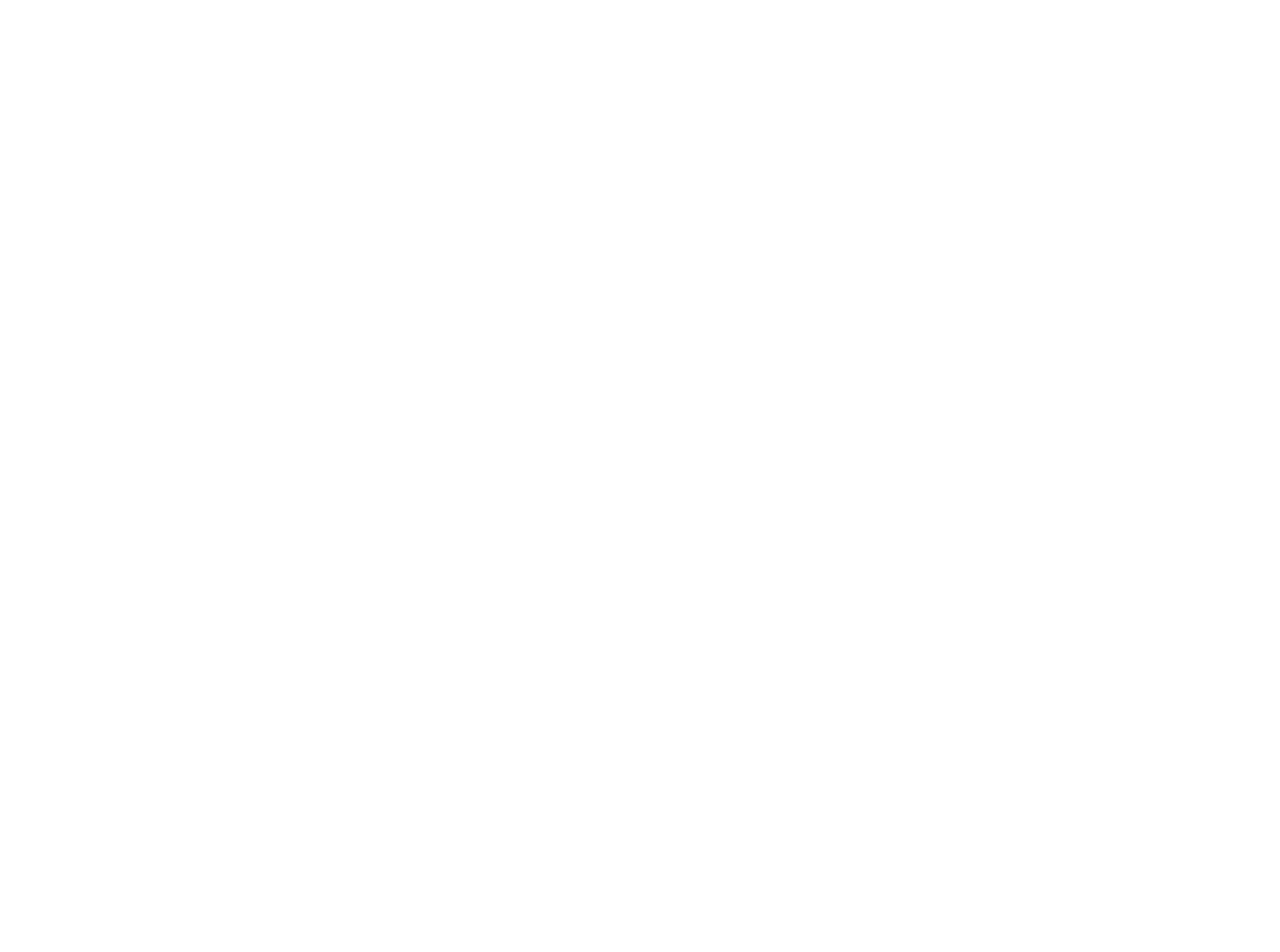
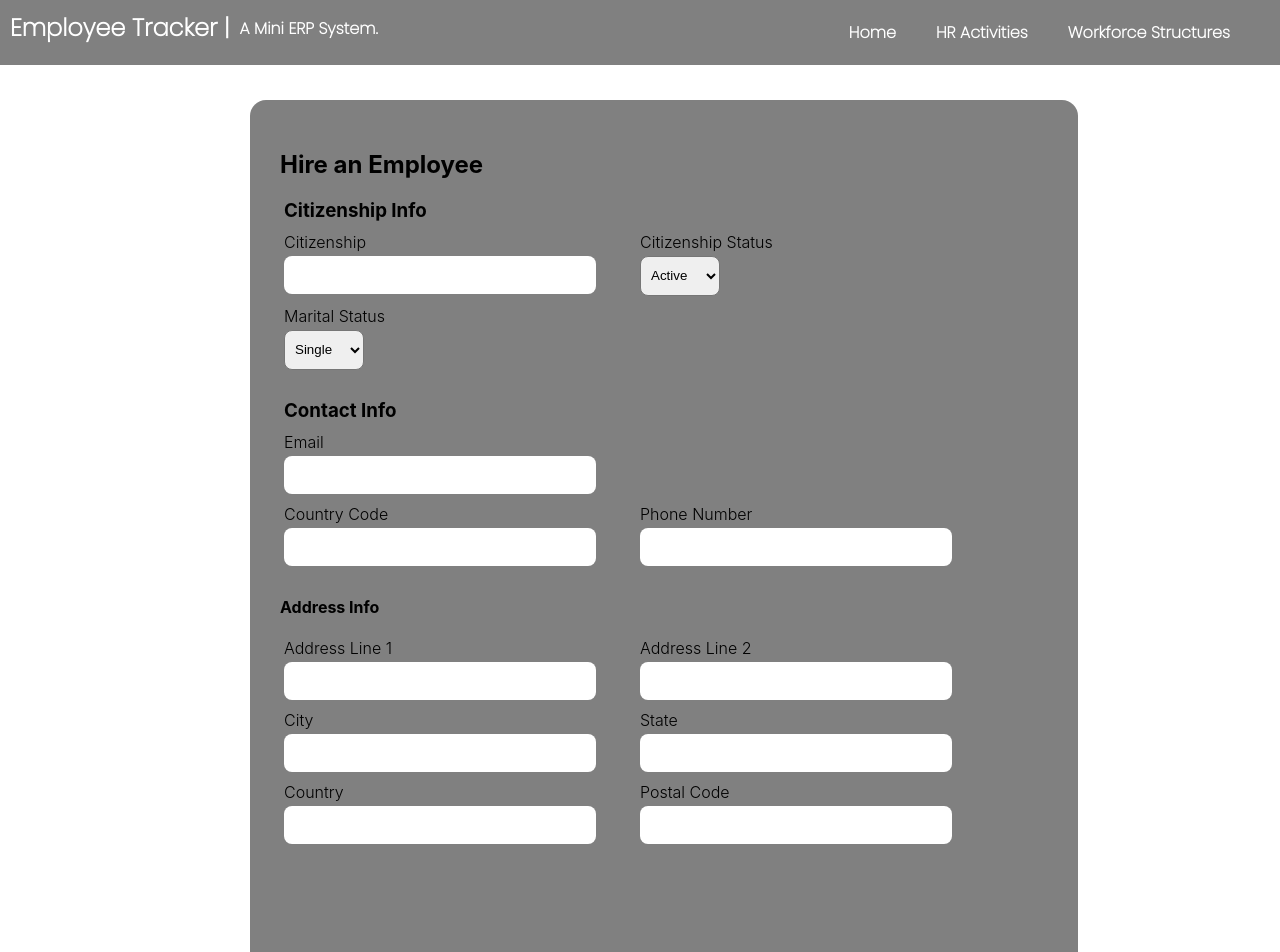
Before and after one commit to gowrishankar356/MiniERP, a React (Create React App) app in the folder minierp/: page /demographicDetails in a window 1280 px wide. Before the commit this address had no page. Shown: the top 952 px of the page. Before the commit the page ends 800 px from the top, so only its background shows below. Built offline with nearby package versions, Linux system fonts and the light colour scheme; a web font is replaced by a local one.

Commit message:
fixed form back and next for some pages

```diff
--- a/minierp/src/components/CompensationInfo/index.jsx
+++ b/minierp/src/components/HRActivities/Hiring/CreatePerson/CompensationDetails/index.jsx
@@ -2,10 +2,10 @@
 import { useNavigate } from "react-router-dom";
 import axios from "axios";
 import styles from "./styles.module.css";
-import NavBar from "../NavBar";
+import NavBar from "../../../../NavBar";
 
-import Table from "../Table";
-import { AddtionalCompensationForm } from "../AdditionalCompensationForm";
+import Table from "../../../../Table";
+import { AddtionalCompensationForm } from "../../../../AdditionalCompensationForm";
 
 const CompensationInfo = () => {
   const [compensationFormOpen, setCompensationFormOpen] = useState(false);
--- a/minierp/src/components/HRActivities/Hiring/CreatePerson/DemographicDetails/index.jsx
+++ b/minierp/src/components/HRActivities/Hiring/CreatePerson/DemographicDetails/index.jsx
@@ -17,16 +17,15 @@
     addressLine2: "",
     city: "",
     state: "",
-    country: "UNITED_STATES",
+    country: "",
     postalCode: "",
   });
-
 
   const navigate = useNavigate();
   const location = useLocation();
 
   const personalDetails = location.state?.personalDetails;
-  console.log(personalDetails)
+  const demographicDetails = location.state?.demographicDetails;
 
   const handleChange = (e) => {
     setdemographicInfo((prev) => ({
@@ -38,7 +37,12 @@
   const handleNext = async (e) => {
     e.preventDefault();
     try {
-      navigate("/employmentInfo");
+      navigate("/employmentInfo", {
+        state: {
+          personalDetails: personalDetails,
+          demographicDetails: demographicInfo,
+        },
+      });
     } catch (error) {
       console.log(error);
       alert("Error navigating to Employment Info form!");
@@ -48,7 +52,9 @@
   const handleBack = async (e) => {
     e.preventDefault();
     try {
-      navigate("/");
+      navigate("/personalDetails", {
+        state: { personalDetails: personalDetails },
+      });
     } catch (error) {
       console.log(error);
       alert("Error navigating back!");
@@ -79,7 +85,11 @@
                 type="text"
                 name="citizenship"
                 id="citizenship"
-                value={demographicInfo.citizenship}
+                value={
+                  demographicDetails?.citizenship
+                    ? demographicDetails.citizenship
+                    : demographicInfo.citizenship
+                }
                 onChange={handleChange}
                 required
               />
@@ -90,7 +100,11 @@
                 id="citizenshipStatus"
                 onChange={handleChange}
                 name="citizenshipStatus"
-                value={demographicInfo.citizenshipStatus}
+                value={
+                  demographicDetails?.citizenshipStatus
+                    ? demographicDetails.citizenshipStatus
+                    : demographicInfo.citizenshipStatus
+                }
                 required
               >
                 <option value="ACTIVE">Active</option>
@@ -106,7 +120,11 @@
               id="maritalStatus"
               onChange={handleChange}
               name="maritalStatus"
-              value={demographicInfo.maritalStatus}
+              value={
+                demographicDetails?.maritalStatus
+                  ? demographicDetails.maritalStatus
+                  : demographicInfo.maritalStatus
+              }
               required
             >
               <option value="MARRIED">Married</option>
@@ -123,7 +141,11 @@
                 type="email"
                 name="email"
                 id="email"
-                value={demographicInfo.email}
+                value={
+                  demographicDetails?.email
+                    ? demographicDetails.email
+                    : demographicInfo.email
+                }
                 onChange={handleChange}
                 required
               />
@@ -136,7 +158,11 @@
                 type="countryCode"
                 name="countryCode"
                 id="countryCode"
-                value={demographicInfo.countryCode}
+                value={
+                  demographicDetails?.countryCode
+                    ? demographicDetails.countryCode
+                    : demographicInfo.countryCode
+                }
                 onChange={handleChange}
                 required
               />
@@ -147,7 +173,11 @@
                 type="phoneNumber"
                 name="phoneNumber"
                 id="phoneNumber"
-                value={demographicInfo.phoneNumber}
+                value={
+                  demographicDetails?.phoneNumber
+                    ? demographicDetails.phoneNumber
+                    : demographicInfo.phoneNumber
+                }
                 onChange={handleChange}
                 required
               />
@@ -161,7 +191,11 @@
                 type="addressLine1"
                 name="addressLine1"
                 id="addressLine1"
-                value={demographicInfo.addressLine1}
+                value={
+                  demographicDetails?.addressLine1
+                    ? demographicDetails.addressLine1
+                    : demographicInfo.addressLine1
+                }
                 onChange={handleChange}
                 required
               />
@@ -172,7 +206,11 @@
                 type="addressLine2"
                 name="addressLine2"
                 id="addressLine2"
-                value={demographicInfo.addressLine1}
+                value={
+                  demographicDetails?.addressLine2
+                    ? demographicDetails.addressLine2
+                    : demographicInfo.addressLine1
+                }
                 onChange={handleChange}
                 required
               />
@@ -185,7 +223,11 @@
                 type="city"
                 name="city"
                 id="city"
-                value={demographicInfo.city}
+                value={
+                  demographicDetails?.city
+                    ? demographicDetails.city
+                    : demographicInfo.city
+                }
                 onChange={handleChange}
                 required
               />
@@ -196,7 +238,11 @@
                 type="state"
                 name="state"
                 id="state"
-                value={demographicInfo.state}
+                value={
+                  demographicDetails?.state
+                    ? demographicDetails.state
+                    : demographicInfo.state
+                }
                 onChange={handleChange}
                 required
               />
@@ -209,7 +255,11 @@
                 type="country"
                 name="country"
                 id="country"
-                value={demographicInfo.country}
+                value={
+                  demographicDetails?.country
+                    ? demographicDetails.country
+                    : demographicInfo.country
+                }
                 onChange={handleChange}
                 required
               />
@@ -220,7 +270,11 @@
                 type="postalCode"
                 name="postalCode"
                 id="postalCode"
-                value={demographicInfo.postalCode}
+                value={
+                  demographicDetails?.postalCode
+                    ? demographicDetails.postalCode
+                    : demographicInfo.postalCode
+                }
                 onChange={handleChange}
                 required
               />
--- a/minierp/src/components/EmploymentInfo/index.jsx
+++ b/minierp/src/components/HRActivities/Hiring/CreatePerson/EmploymentDetails/index.jsx
@@ -1,9 +1,9 @@
 import React, { useState } from "react";
-import { useNavigate } from "react-router-dom";
+import { useNavigate, useLocation } from "react-router-dom";
 import axios from "axios";
 
 import styles from "./styles.module.css";
-import NavBar from "../NavBar";
+import NavBar from "../../../../NavBar";
 
 const EmploymentInfo = () => {
   const [employmentInfo, setemploymentInfo] = useState({
@@ -15,6 +15,10 @@
   });
 
   const navigate = useNavigate();
+  const location = useLocation();
+
+  const personalDetails = location.state?.personalDetails;
+  const demographicDetails = location.state?.demographicDetails;
 
   const handleChange = (e) => {
     setemploymentInfo((prev) => ({
@@ -26,7 +30,7 @@
   const handleNext = async (e) => {
     e.preventDefault();
     try {
-      navigate("/compensationInfo");
+      navigate("/compensationDetails", {state : {personalDetails : personalDetails, demographicDetails : demographicDetails, employmentDetails : employmentInfo}});
     } catch (error) {
       console.log(error);
       alert("Error navigating to Compensation Info form!");
@@ -36,7 +40,7 @@
   const handleBack = async (e) => {
     e.preventDefault();
     try {
-      navigate("/");
+      navigate("/demographicDetails", {state : {personalDetails: personalDetails, demographicDetails : demographicDetails}});
     } catch (error) {
       console.log(error);
       alert("Error navigating back!");
--- a/minierp/src/components/EmploymentInfo/styles.module.css
+++ b/minierp/src/components/HRActivities/Hiring/CreatePerson/EmploymentDetails/styles.module.css
@@ -32,11 +32,11 @@
     background-color: rgb(230, 230, 230);
 }
 
-option:hover{
+option:hover {
     background-color: rgb(230, 230, 230);
 }
 
-button:hover{
+button:hover {
     background-color: rgb(180, 180, 180);
 }
 
@@ -62,7 +62,7 @@
     gap: 40px;
 }
 
-.buttons{
+.buttons {
     margin-top: 100px;
     display: flex;
     flex-direction: row;
--- a/minierp/src/components/HRActivities/Hiring/CreatePerson/PersonalDetails/index.jsx
+++ b/minierp/src/components/HRActivities/Hiring/CreatePerson/PersonalDetails/index.jsx
@@ -19,6 +19,8 @@
   const [companies, setCompanies] = useState([]);
 
   const navigate = useNavigate();
+  const location = useLocation();
+  const personalDetailsBack = location.state?.personalDetails;
 
   const handleChange = (e) => {
     setPersonalDetails((prev) => ({
@@ -30,7 +32,7 @@
   const handleNext = async (e) => {
     e.preventDefault();
     try {
-      navigate("/demographicInfo", {
+      navigate("/demographicDetails", {
         state: { personalDetails: personalDetails },
       });
     } catch (error) {
@@ -99,7 +101,11 @@
                 type="date"
                 name="hireDate"
                 id="hireDate"
-                value={personalDetails.hireDate}
+                value={
+                  personalDetailsBack.hireDate
+                    ? personalDetailsBack.hireDate
+                    : personalDetails.hireDate
+                }
                 onChange={handleChange}
                 required
               />
@@ -109,7 +115,11 @@
               <select
                 id="companyId"
                 name="companyId"
-                value={personalDetails.companyId}
+                value={
+                  personalDetailsBack.companyId
+                    ? personalDetailsBack.companyId
+                    : personalDetails.companyId
+                }
                 required
                 onChange={handleChange}
               >
@@ -130,7 +140,11 @@
               id="employeeType"
               onChange={handleChange}
               name="employeeType"
-              value={personalDetails.employeeType}
+              value={
+                personalDetailsBack.employeeType
+                  ? personalDetailsBack.employeeType
+                  : personalDetails.employeeType
+              }
               required
             >
               <option value="FULL_TIME">Full Time</option>
@@ -147,7 +161,11 @@
                 id="title"
                 onChange={handleChange}
                 name="title"
-                value={personalDetails.title}
+                value={
+                  personalDetailsBack.title
+                    ? personalDetailsBack.title
+                    : personalDetails.title
+                }
                 required
               >
                 <option value="MR">Mr.</option>
@@ -162,7 +180,11 @@
                 name="firstName"
                 placeholder="Eg: John"
                 id="firstName"
-                value={personalDetails.firstName}
+                value={
+                  personalDetailsBack.firstName
+                    ? personalDetailsBack.firstName
+                    : personalDetails.firstName
+                }
                 onChange={handleChange}
                 required
               />
@@ -174,7 +196,11 @@
                 name="lastName"
                 placeholder="Eg: Wick"
                 id="lastName"
-                value={personalDetails.lastName}
+                value={
+                  personalDetailsBack.lastName
+                    ? personalDetailsBack.lastName
+                    : personalDetails.lastName
+                }
                 onChange={handleChange}
                 required
               />
@@ -187,7 +213,11 @@
                 id="gender"
                 onChange={handleChange}
                 name="gender"
-                value={personalDetails.gender}
+                value={
+                  personalDetailsBack.gender
+                    ? personalDetailsBack.gender
+                    : personalDetails.gender
+                }
                 required
               >
                 <option selected value="MALE">
@@ -202,7 +232,11 @@
                 type="date"
                 name="dob"
                 id="dob"
-                value={personalDetails.dob}
+                value={
+                  personalDetailsBack.dob
+                    ? personalDetailsBack.dob
+                    : personalDetails.dob
+                }
                 onChange={handleChange}
                 required
               />
--- a/minierp/src/components/NavBar/index.jsx
+++ b/minierp/src/components/NavBar/index.jsx
@@ -55,7 +55,7 @@
           </ul>
           <ul>
             <li onClick={removeActive}>
-              <a href="/hr">HR Activities</a>
+              <a href="/personalDetails">HR Activities</a>
             </li>
           </ul>
           <ul>
```
Also changed, not shown: minierp/src/App.js (+6 -5 lines), minierp/src/components/HRActivities/Hiring/CreatePerson/AddtionalCompensationDetails/index.jsx (renamed from minierp/src/components/AdditionalCompensationForm/index.jsx), minierp/src/components/HRActivities/Hiring/CreatePerson/AddtionalCompensationDetails/styles.module.css (renamed from minierp/src/components/AdditionalCompensationForm/styles.module.css), minierp/src/components/HRActivities/Hiring/CreatePerson/CompensationDetails/styles.module.css (renamed from minierp/src/components/CompensationInfo/styles.module.css).
